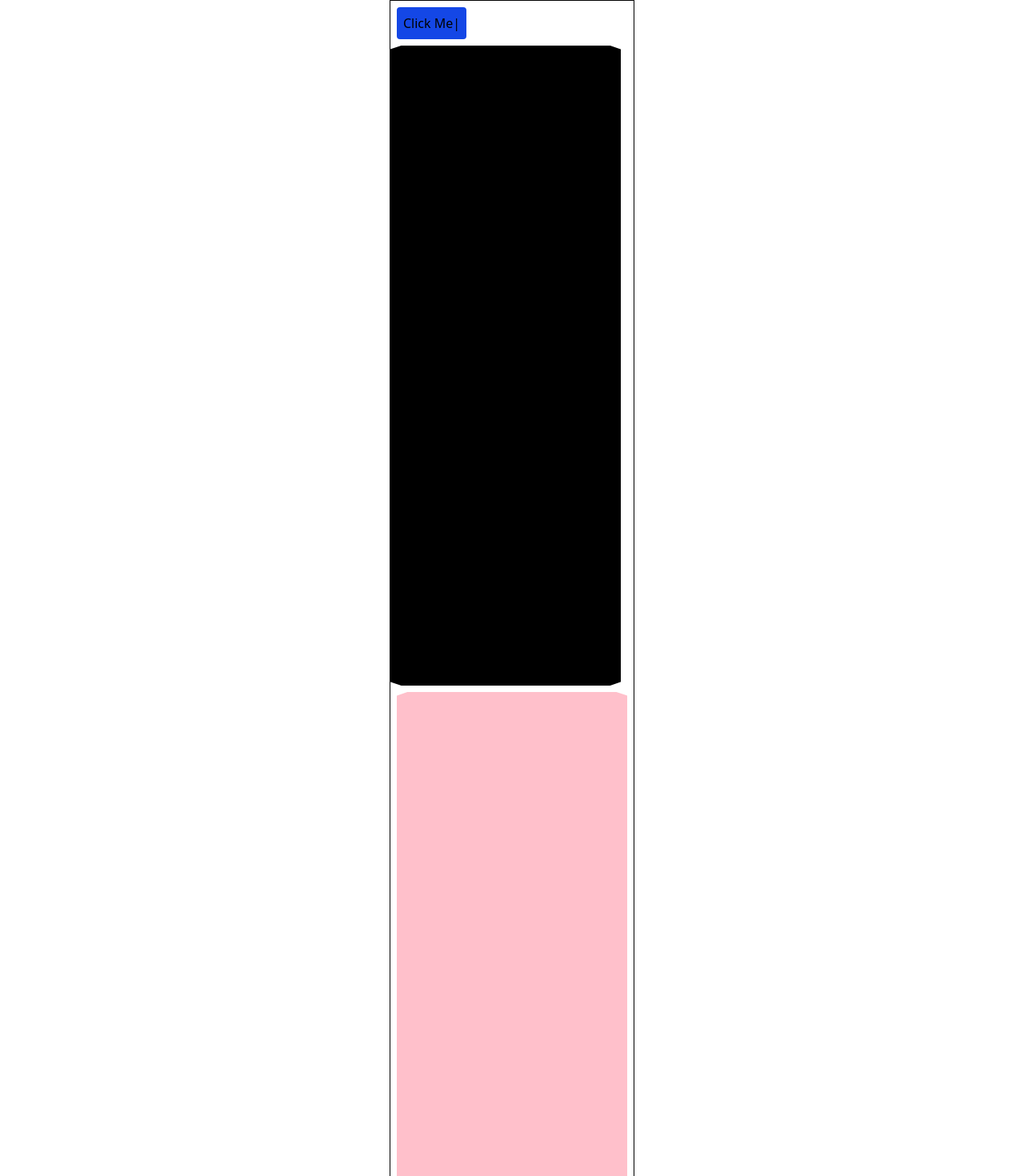
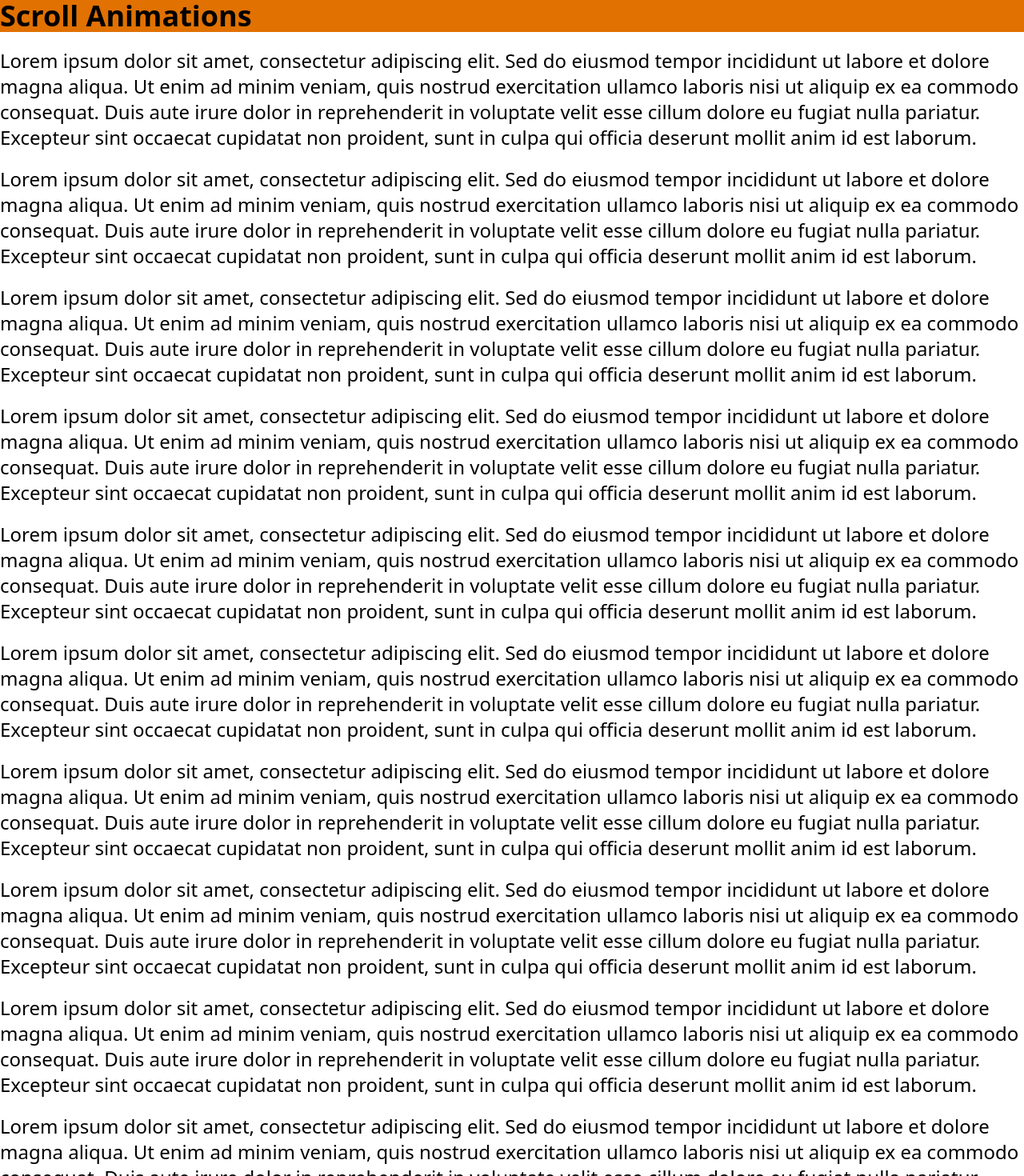
Before and after one commit to tjay1760/framer-motion-trials, a React (Vite) app: page / in a window 1280 px wide. Shown: the top 1470 px of the page at 80% size. Built offline with nearby package versions, Linux system fonts and the light colour scheme.

Commit message:
track progress

```diff
--- a/src/App.jsx
+++ b/src/App.jsx
@@ -6,6 +6,7 @@ import BasicsOfMotion from './BasicsOfMotion'
 import Guestures from './Guestures'
 import AnimationControls from './AnimationControls'
 import ViewBasedTransitions from './ViewBasedTrasitions'
+import ScrollAnimations from './ScrollAnimations'
 
 function App() {
 
@@ -16,7 +17,8 @@ function App() {
       {/* <BasicsOfMotion /> */}
       {/* <Guestures /> */}
       {/* <AnimationControls /> */}
-      <ViewBasedTransitions />
+      {/* <ViewBasedTransitions /> */}
+      <ScrollAnimations />
     </div>
   )
 }
--- /dev/null
+++ b/src/ScrollAnimations.jsx
@@ -0,0 +1,50 @@
+import React from 'react'
+import { motion, useScroll } from 'motion/react'
+
+const ScrollAnimations = () => {
+  const { scrollYProgress } = useScroll()
+  return (
+    <div className='space-y-5 text-2xl'>
+
+      <motion.h1 className='text-4xl font-bold bg-amber-600 w-full sticky top-0 '
+      style={{
+        scaleX: scrollYProgress,
+        transformOrigin: 'left',
+      }}
+      >Scroll Animations</motion.h1>
+      {/* generate a paragraph of random text */}
+      <p>
+        Lorem ipsum dolor sit amet, consectetur adipiscing elit. Sed do eiusmod tempor incididunt ut labore et dolore magna aliqua. Ut enim ad minim veniam, quis nostrud exercitation ullamco laboris nisi ut aliquip ex ea commodo consequat. Duis aute irure dolor in reprehenderit in voluptate velit esse cillum dolore eu fugiat nulla pariatur. Excepteur sint occaecat cupidatat non proident, sunt in culpa qui officia deserunt mollit anim id est laborum.
+      </p>
+      <p>
+        Lorem ipsum dolor sit amet, consectetur adipiscing elit. Sed do eiusmod tempor incididunt ut labore et dolore magna aliqua. Ut enim ad minim veniam, quis nostrud exercitation ullamco laboris nisi ut aliquip ex ea commodo consequat. Duis aute irure dolor in reprehenderit in voluptate velit esse cillum dolore eu fugiat nulla pariatur. Excepteur sint occaecat cupidatat non proident, sunt in culpa qui officia deserunt mollit anim id est laborum.
+      </p>
+      <p>
+        Lorem ipsum dolor sit amet, consectetur adipiscing elit. Sed do eiusmod tempor incididunt ut labore et dolore magna aliqua. Ut enim ad minim veniam, quis nostrud exercitation ullamco laboris nisi ut aliquip ex ea commodo consequat. Duis aute irure dolor in reprehenderit in voluptate velit esse cillum dolore eu fugiat nulla pariatur. Excepteur sint occaecat cupidatat non proident, sunt in culpa qui officia deserunt mollit anim id est laborum.
+      </p>
+      <p>
+        Lorem ipsum dolor sit amet, consectetur adipiscing elit. Sed do eiusmod tempor incididunt ut labore et dolore magna aliqua. Ut enim ad minim veniam, quis nostrud exercitation ullamco laboris nisi ut aliquip ex ea commodo consequat. Duis aute irure dolor in reprehenderit in voluptate velit esse cillum dolore eu fugiat nulla pariatur. Excepteur sint occaecat cupidatat non proident, sunt in culpa qui officia deserunt mollit anim id est laborum.
+      </p>
+      <p>
+        Lorem ipsum dolor sit amet, consectetur adipiscing elit. Sed do eiusmod tempor incididunt ut labore et dolore magna aliqua. Ut enim ad minim veniam, quis nostrud exercitation ullamco laboris nisi ut aliquip ex ea commodo consequat. Duis aute irure dolor in reprehenderit in voluptate velit esse cillum dolore eu fugiat nulla pariatur. Excepteur sint occaecat cupidatat non proident, sunt in culpa qui officia deserunt mollit anim id est laborum.
+      </p>
+      <p>
+        Lorem ipsum dolor sit amet, consectetur adipiscing elit. Sed do eiusmod tempor incididunt ut labore et dolore magna aliqua. Ut enim ad minim veniam, quis nostrud exercitation ullamco laboris nisi ut aliquip ex ea commodo consequat. Duis aute irure dolor in reprehenderit in voluptate velit esse cillum dolore eu fugiat nulla pariatur. Excepteur sint occaecat cupidatat non proident, sunt in culpa qui officia deserunt mollit anim id est laborum.
+      </p>
+      <p>
+        Lorem ipsum dolor sit amet, consectetur adipiscing elit. Sed do eiusmod tempor incididunt ut labore et dolore magna aliqua. Ut enim ad minim veniam, quis nostrud exercitation ullamco laboris nisi ut aliquip ex ea commodo consequat. Duis aute irure dolor in reprehenderit in voluptate velit esse cillum dolore eu fugiat nulla pariatur. Excepteur sint occaecat cupidatat non proident, sunt in culpa qui officia deserunt mollit anim id est laborum.
+      </p>
+      <p>
+        Lorem ipsum dolor sit amet, consectetur adipiscing elit. Sed do eiusmod tempor incididunt ut labore et dolore magna aliqua. Ut enim ad minim veniam, quis nostrud exercitation ullamco laboris nisi ut aliquip ex ea commodo consequat. Duis aute irure dolor in reprehenderit in voluptate velit esse cillum dolore eu fugiat nulla pariatur. Excepteur sint occaecat cupidatat non proident, sunt in culpa qui officia deserunt mollit anim id est laborum.
+      </p>
+      <p>
+        Lorem ipsum dolor sit amet, consectetur adipiscing elit. Sed do eiusmod tempor incididunt ut labore et dolore magna aliqua. Ut enim ad minim veniam, quis nostrud exercitation ullamco laboris nisi ut aliquip ex ea commodo consequat. Duis aute irure dolor in reprehenderit in voluptate velit esse cillum dolore eu fugiat nulla pariatur. Excepteur sint occaecat cupidatat non proident, sunt in culpa qui officia deserunt mollit anim id est laborum.
+      </p>
+      <p>
+        Lorem ipsum dolor sit amet, consectetur adipiscing elit. Sed do eiusmod tempor incididunt ut labore et dolore magna aliqua. Ut enim ad minim veniam, quis nostrud exercitation ullamco laboris nisi ut aliquip ex ea commodo consequat. Duis aute irure dolor in reprehenderit in voluptate velit esse cillum dolore eu fugiat nulla pariatur. Excepteur sint occaecat cupidatat non proident, sunt in culpa qui officia deserunt mollit anim id est laborum.
+      </p>
+    </div>
+  )
+}
+
+export default ScrollAnimations
```
